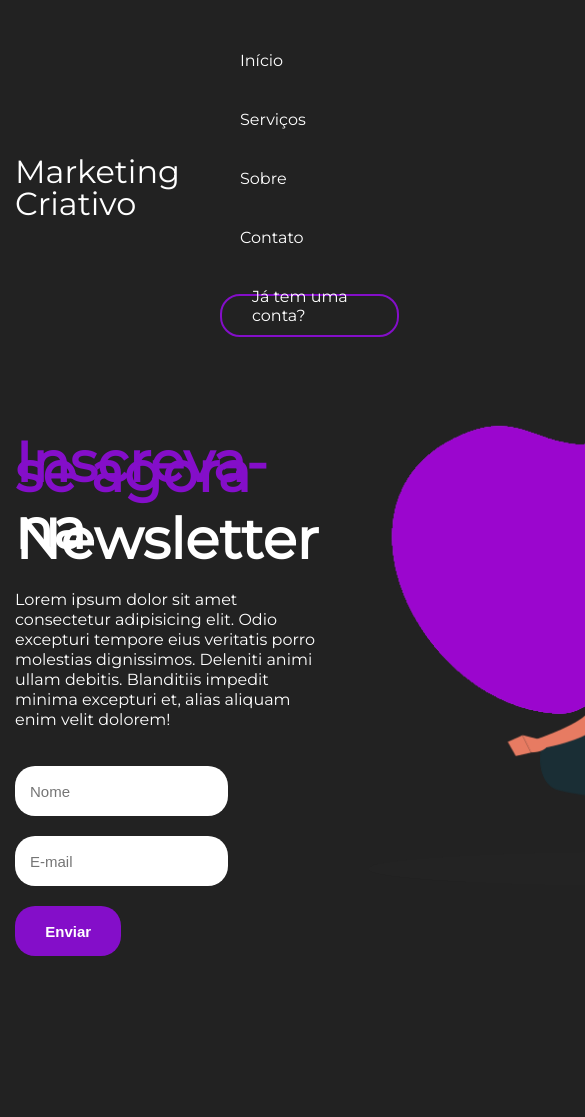
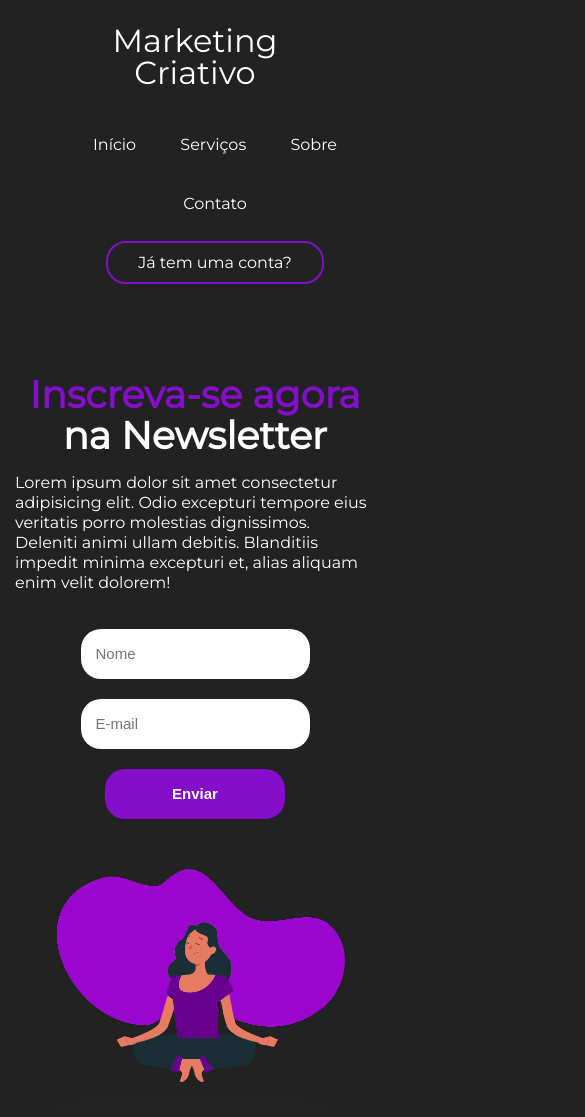
Before and after one commit to elidagouv/landingpage, a plain HTML site: page index.html in a window 390 px wide. Shown: the top 1117 px of the page, 585 px wide, since content can reach past the window. Before the commit the page ends 971 px from the top, so only its background shows below. Drawn offline with Linux system fonts and the light colour scheme.

Commit message:
adicionando responsividade

```diff
--- a/index.html
+++ b/index.html
@@ -4,6 +4,7 @@
     <meta charset="UTF-8">
     <meta name="viewport" content="width=device-width, initial-scale=1.0">
     <link rel="stylesheet" href="styles/style.css">
+    <link rel="stylesheet" href="styles/media.css">
     <title>Landing Page</title>
 </head>
 <body>
--- /dev/null
+++ b/styles/media.css
@@ -0,0 +1,39 @@
+@media screen and (max-width: 760px){
+
+    header{
+        flex-direction: column;
+    }
+
+    main{
+        flex-direction: column;
+        align-items: center;
+    }
+
+    h1{
+        text-align: center;
+    }
+
+    h2{
+        font-size: 38px;
+        text-align: center;
+    }
+
+    form{
+        margin: 0 auto;
+        width: 100%;
+    }
+
+    input{
+        align-self: center;
+    }
+
+    img{
+        width: 300px;
+        margin: 50px auto;
+    }
+
+    ul{
+        text-align: center;
+    }
+
+}
```
